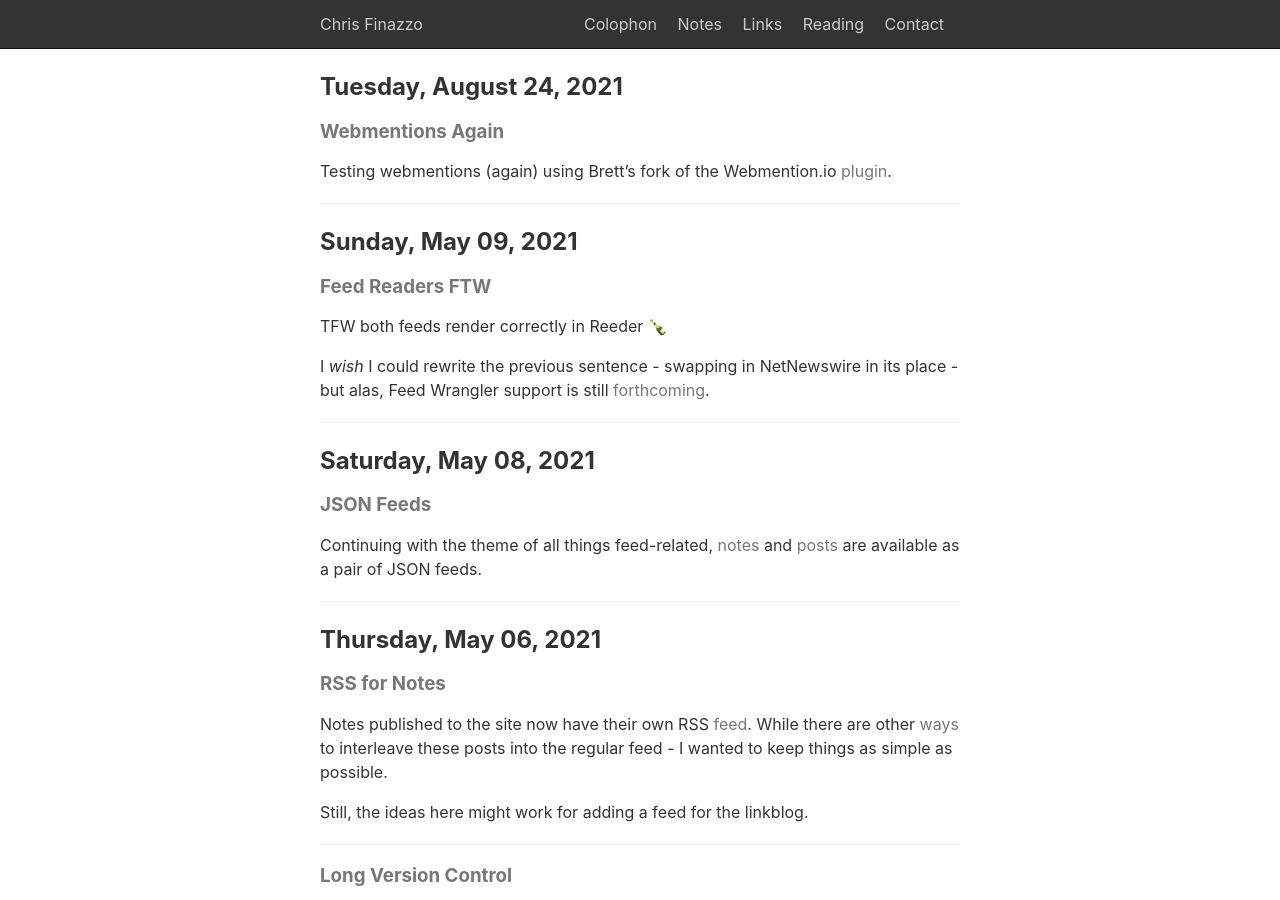
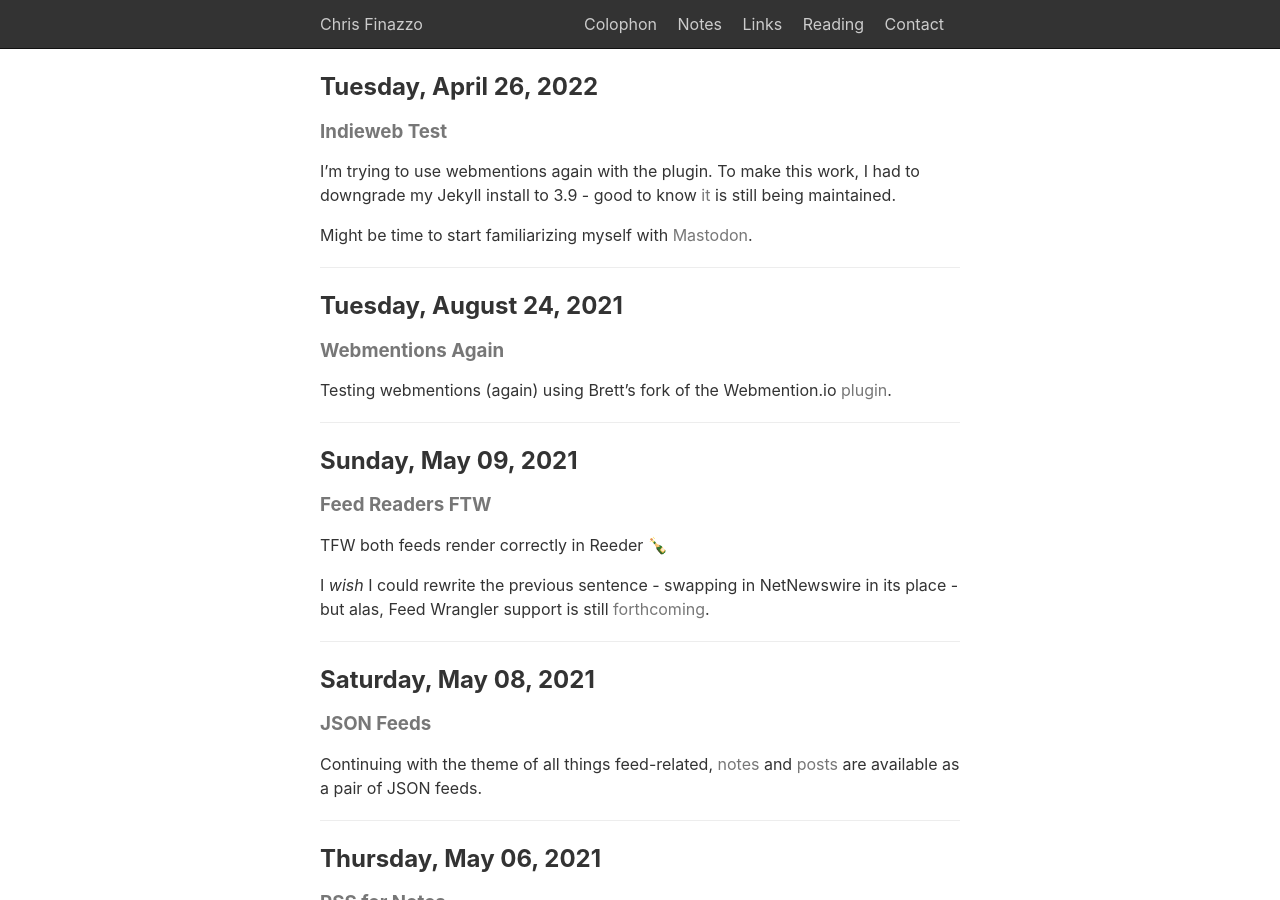
Before and after one commit to chrisfinazzo/blog, a Jekyll site: the page built from notes.md, in a window 1280 px wide and 900 px high. Built offline with Jekyll 4.4.1, drawn with Linux system fonts in a browser that asks for light colours; Markdown is read by kramdown in place of the engine named in the settings.

Commit message:
Indieweb test

```diff
--- a/Gemfile
+++ b/Gemfile
@@ -8,7 +8,7 @@
 #
 # This will help ensure the proper Jekyll version is running.
 # Happy Jekylling!
-gem "jekyll", "~> 4.2.1"
+gem "jekyll", "~> 3.9.2"
 
 # If you want to use GitHub Pages, remove the "gem "jekyll"" above and
 # uncomment the line below. To upgrade, run `bundle update github-pages`.
@@ -21,5 +21,5 @@
   gem "jekyll-footnotes", "~> 1.0.0"
   gem "jekyll-seo-tag", "~> 2.7.1"
   gem "jekyll-sitemap", "~> 1.4.0"
-  gem "jekyll-webmention_io", "~> 3.3.6"
+  gem 'jekyll-webmention_io', git: 'https://github.com/fancypantalons/jekyll-webmention_io.git', branch: 'syndication'
 end
--- a/_config.yml
+++ b/_config.yml
@@ -42,6 +42,11 @@
     output: true
     permalink: /links/:year/:month/:day/:title/
 
+webmentions:
+  syndication:
+    twitter:
+      endpoint: https://brid.gy/publish/twitter
+
 markdown: CommonMark
 commonmark:
   options: ["UNSAFE"]
--- a/_includes/footer.html
+++ b/_includes/footer.html
@@ -1,2 +1,5 @@
 {% include social.html %}
 {% include rights.html %}
+{% for target in page.syndicate_to %}
+  <a href="{{ site.webmentions.syndication[target].endpoint }}"></a>
+{% endfor %}
--- /dev/null
+++ b/_notes/2022-04-26-indieweb-test.md
@@ -0,0 +1,12 @@
+---
+layout: note
+title: Indieweb Test
+syndicate_to: [ twitter ]
+---
+
+I'm trying to use webmentions again with the plugin. To make this work, I had to downgrade my Jekyll install to 3.9 - good to know [it][] is still being maintained.
+
+Might be time to start familiarizing myself with [Mastodon][].
+
+[it]: https://jekyllrb.com/news/2022/03/27/jekyll-3-9-2-released/
+[Mastodon]: https://joinmastodon.org
```
Also changed, not shown: Gemfile.lock.
